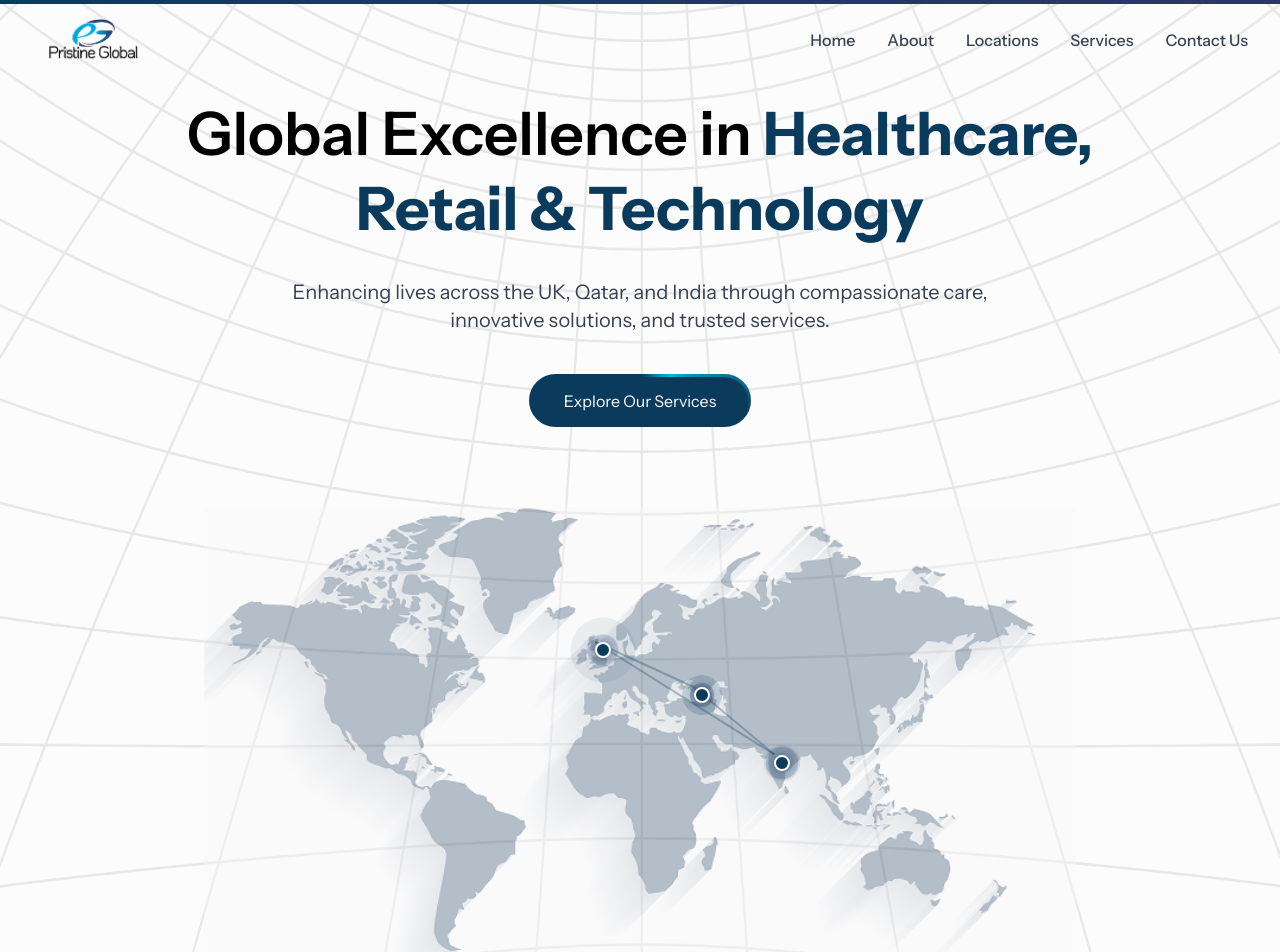
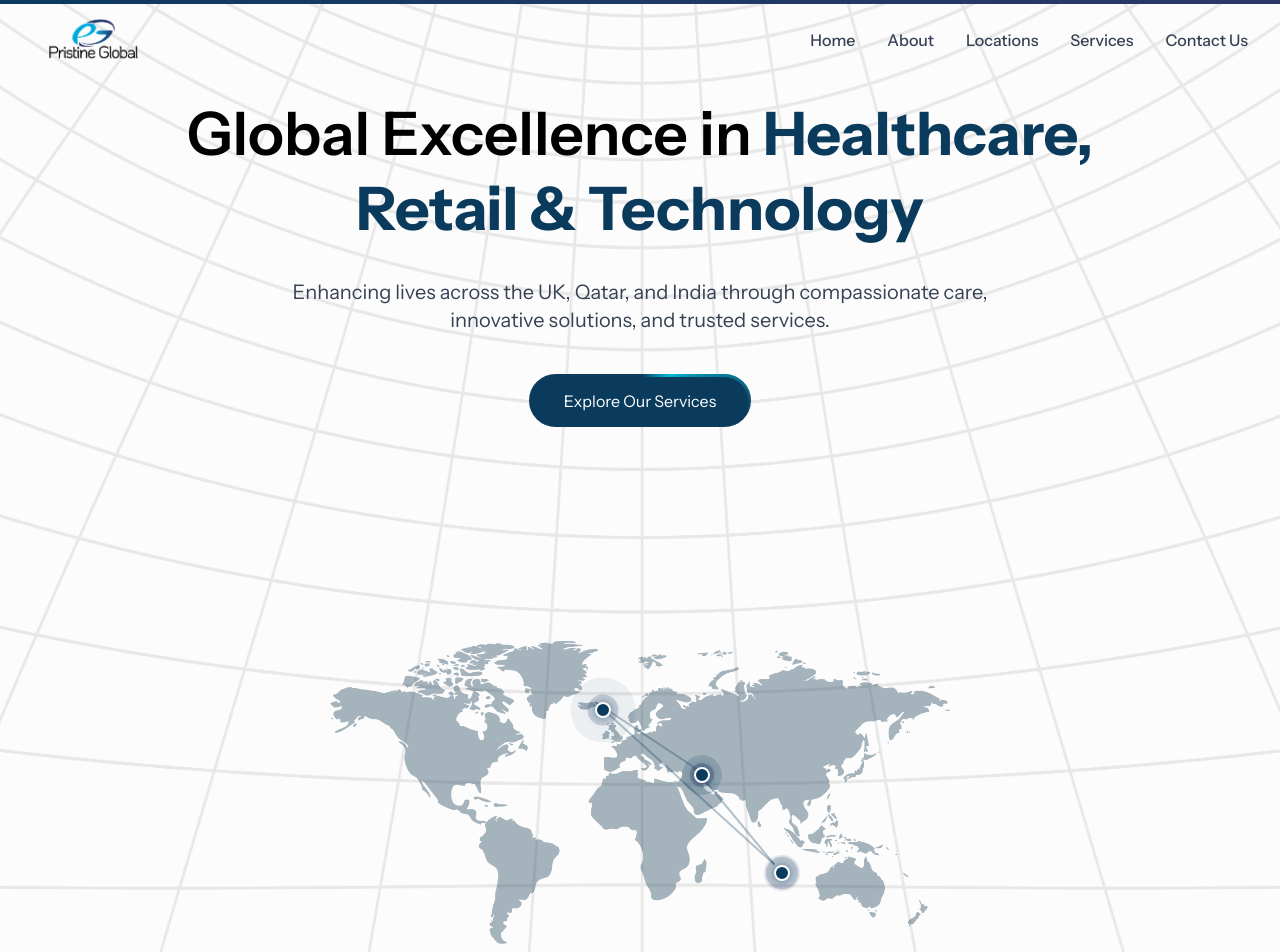
Before and after one commit to sfwnmuhd/PristineGlobal, a React (Vite) app: page / in a window 1280 px wide. Shown: the top 952 px of the page. Built offline with nearby package versions, Linux system fonts and the light colour scheme.

Commit message:
worldmap image changed

```diff
--- a/src/components/Hero.jsx
+++ b/src/components/Hero.jsx
@@ -1,6 +1,6 @@
 import React, { useState, useEffect } from 'react'
 import gridbg from '../assets/grid-bg.jpg'
-import worldmap from '../assets/map.png'
+import worldmap from '../assets/worldmap.png'
 import { motion } from 'motion/react'
 import ShimmerButton from './ShimmerButton'
 import ReactCountryFlag from 'react-country-flag'
@@ -204,7 +204,7 @@ const Hero = () => {
               <motion.img
                 src={worldmap}
                 alt="World Map"
-                className="w-full h-auto max-h-[200px] sm:max-h-[320px] md:max-h-[380px] lg:max-h-[450px] object-contain opacity-40"
+                className="w-full h-auto max-h-[200px] sm:max-h-[320px] md:max-h-[380px] lg:max-h-[650px] object-contain opacity-40"
                 initial={{ opacity: 0, scale: 1.1 }}
                 animate={{ opacity: 0.4, scale: 1 }}
                 transition={{ duration: 1.2, delay: 0.9 }}
```
Also changed, not shown: src/assets/worldmap.png (added).
